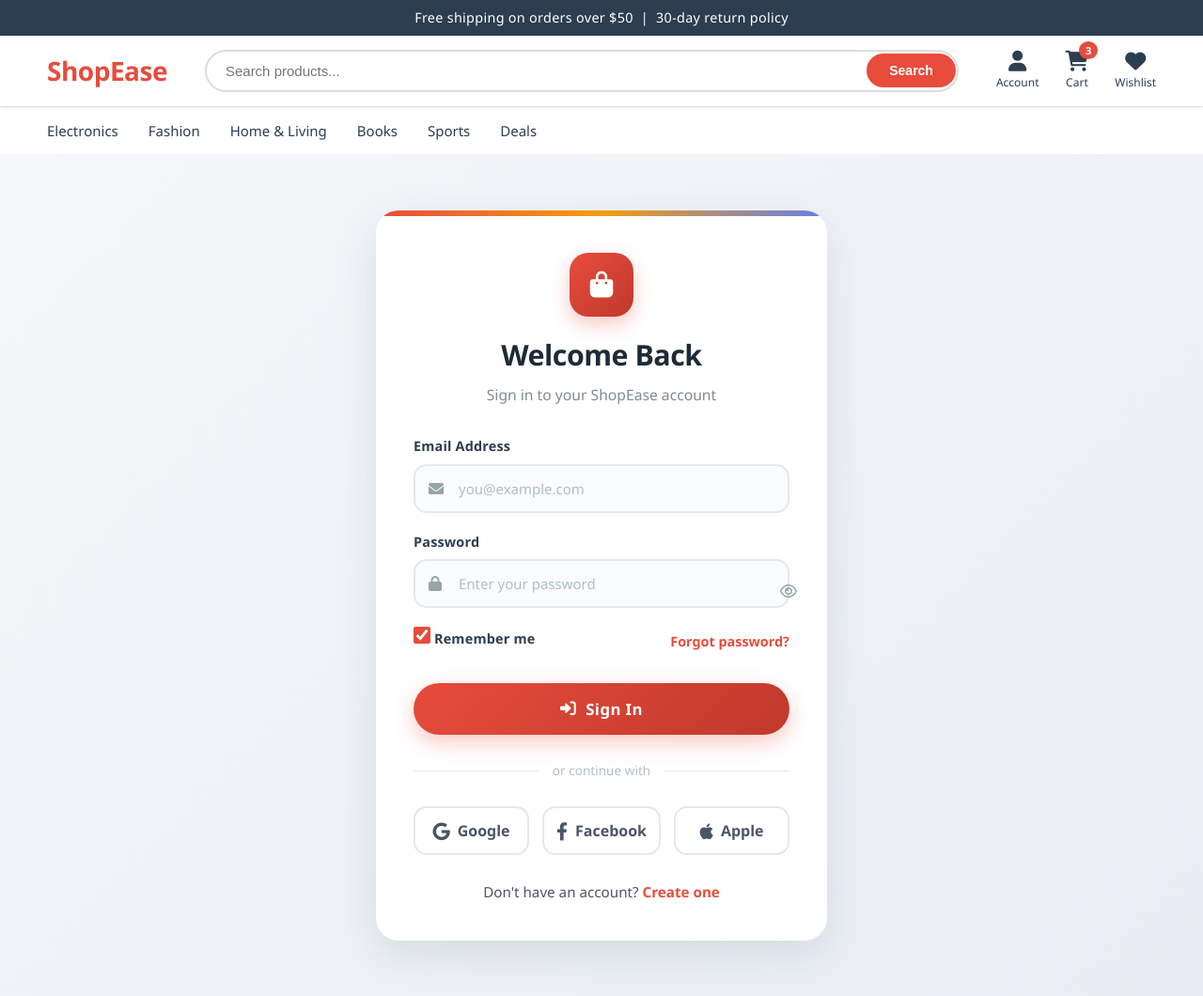
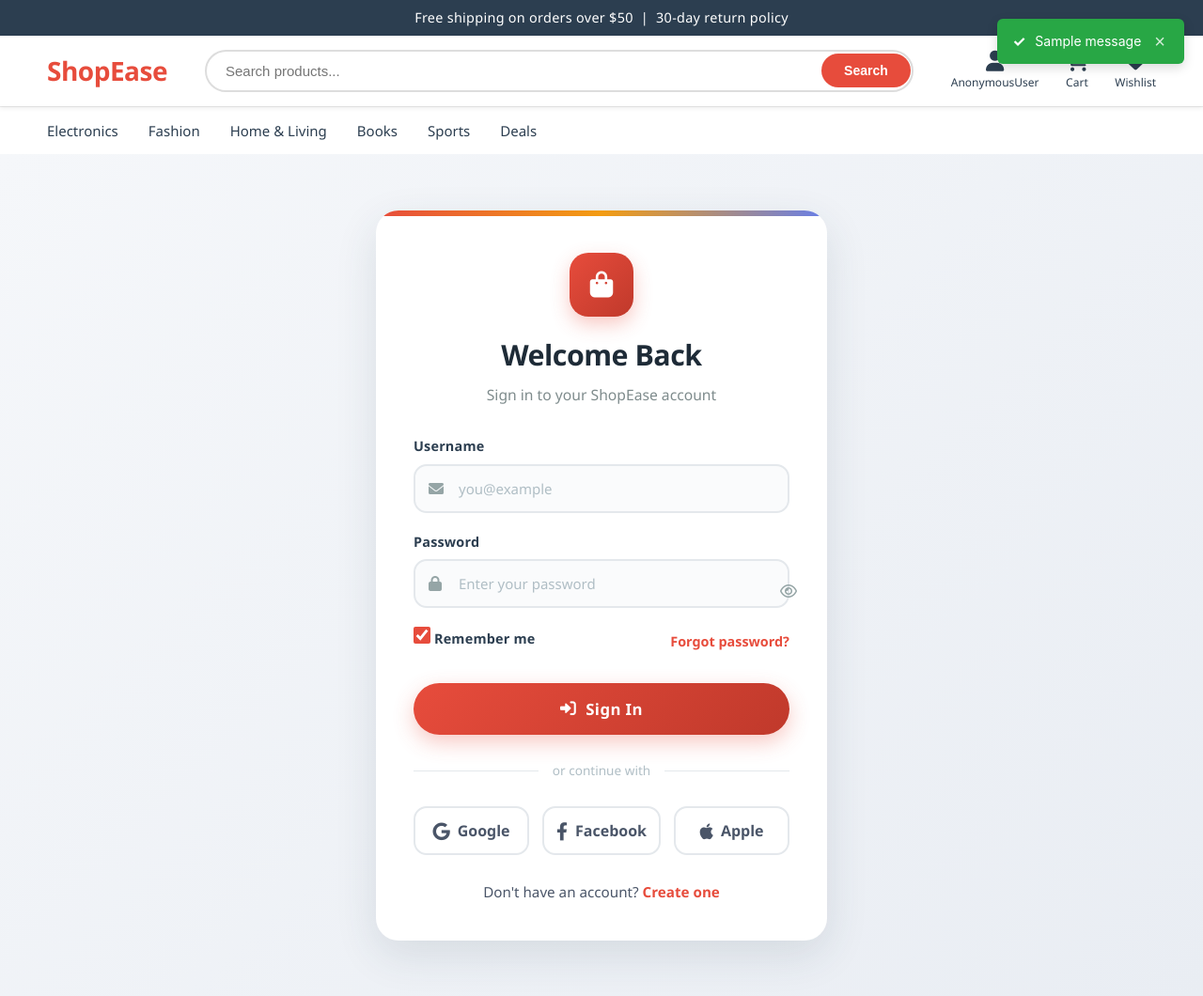
Before and after one commit to Yaseen-Naqash/advanceweb5, a Django app: template templates/login.html in a window 1280 px wide. Shown: the top 1060 px of the page at 94% size. Run offline with Django 5.2, Linux system fonts and the light colour scheme; the template is opened without the code that fills it, so the values that code supplies are empty; tables that the repository leaves empty hold one stand-in row (values such as "Sample post"); one stand-in notice (Sample message) is shown.

Commit message:
session 7

```diff
--- a/advanceweb/settings.py
+++ b/advanceweb/settings.py
@@ -101,6 +101,8 @@
 ]
 
 
+AUTH_USER_MODEL = 'base.person'
+
 # Internationalization
 # https://docs.djangoproject.com/en/5.1/topics/i18n/
 
--- a/advanceweb/urls.py
+++ b/advanceweb/urls.py
@@ -18,13 +18,14 @@
 from django.urls import path, include
 from django.conf.urls.static import static
 from django.conf import settings
-from base.views import home, account, detail
+from base.views import home, account, detail, login_page
 
 urlpatterns = [
     path('admin/', admin.site.urls),
     path('', home, name='home_url'),
     path('account/', account, name='account_url'),
-    path('product/<int:pk>/', detail, name='product_url')
+    path('product/<int:pk>/', detail, name='product_url'),
+    path('login/', login_page, name='login_url')
 
 ]
 
--- a/base/admin.py
+++ b/base/admin.py
@@ -1,5 +1,5 @@
 from django.contrib import admin
-from .models import Product, Category
+from .models import Product, Category, Person
 
 class ProductAdmin(admin.ModelAdmin):
     list_display = ['title', 'price','discount' , 'category', 'created_at', 'updated_at']
@@ -12,3 +12,4 @@
 admin.site.register(Product, ProductAdmin)
 
 admin.site.register(Category)
+admin.site.register(Person)
--- a/templates/login.html
+++ b/templates/login.html
@@ -745,9 +745,114 @@
         .auth-card {
             animation: fadeSlideUp 0.45s ease-out;
         }
+
+        .messages-container {
+        position: fixed;
+        top: 20px;
+        right: 20px;
+        z-index: 9999;
+        display: flex;
+        flex-direction: column;
+        gap: 10px;
+        max-width: 400px;
+    }
+
+    .alert {
+        display: flex;
+        align-items: center;
+        gap: 10px;
+        padding: 12px 16px;
+        border-radius: 6px;
+        color: #fff;
+        font-family: -apple-system, BlinkMacSystemFont, "Segoe UI", sans-serif;
+        font-size: 14px;
+        box-shadow: 0 4px 12px rgba(0, 0, 0, 0.15);
+        animation: slideIn 0.3s ease-out;
+    }
+
+    @keyframes slideIn {
+        from {
+            opacity: 0;
+            transform: translateX(100%);
+        }
+        to {
+            opacity: 1;
+            transform: translateX(0);
+        }
+    }
+
+    .alert-error   { background-color: #dc3545; }
+    .alert-warning { background-color: #ffc107; color: #212529; }
+    .alert-success { background-color: #28a745; }
+    .alert-info    { background-color: #17a2b8; }
+    .alert-default { background-color: #6c757d; }
+
+    .alert-icon {
+        font-weight: bold;
+        font-size: 16px;
+    }
+
+    .alert-text {
+        flex: 1;
+        line-height: 1.4;
+    }
+
+    .alert-close {
+        background: transparent;
+        border: none;
+        color: inherit;
+        font-size: 20px;
+        cursor: pointer;
+        line-height: 1;
+        padding: 0 4px;
+        opacity: 0.8;
+    }
+
+    .alert-close:hover {
+        opacity: 1;
+    }
     </style>
 </head>
 <body>
+    {% if messages %}
+    <div class="messages-container">
+        {% for message in messages %}
+            {% if message.tags == 'error' %}
+                <div class="alert alert-error" role="alert">
+                    <span class="alert-icon">✕</span>
+                    <span class="alert-text">{{ message }}</span>
+                    <button type="button" class="alert-close" onclick="this.parentElement.remove()">×</button>
+                </div>
+            {% elif message.tags == 'warning' %}
+                <div class="alert alert-warning" role="alert">
+                    <span class="alert-icon">⚠</span>
+                    <span class="alert-text">{{ message }}</span>
+                    <button type="button" class="alert-close" onclick="this.parentElement.remove()">×</button>
+                </div>
+            {% elif message.tags == 'success' %}
+                <div class="alert alert-success" role="alert">
+                    <span class="alert-icon">✓</span>
+                    <span class="alert-text">{{ message }}</span>
+                    <button type="button" class="alert-close" onclick="this.parentElement.remove()">×</button>
+                </div>
+            {% elif message.tags == 'info' %}
+                <div class="alert alert-info" role="alert">
+                    <span class="alert-icon">ℹ</span>
+                    <span class="alert-text">{{ message }}</span>
+                    <button type="button" class="alert-close" onclick="this.parentElement.remove()">×</button>
+                </div>
+            {% else %}
+                <div class="alert alert-default" role="alert">
+                    <span class="alert-icon">•</span>
+                    <span class="alert-text">{{ message }}</span>
+                    <button type="button" class="alert-close" onclick="this.parentElement.remove()">×</button>
+                </div>
+            {% endif %}
+        {% endfor %}
+    </div>
+    {% endif %}
+
+
     <!-- Header Top Bar -->
     <div class="header-top">
         Free shipping on orders over $50 &nbsp;|&nbsp; 30-day return policy
@@ -768,7 +873,7 @@
             <div class="header-actions">
                 <a href="#" id="accountLink">
                     <i class="fas fa-user"></i>
-                    Account
+                    {{ request.user }}
                 </a>
                 <a href="#" style="position: relative;">
                     <i class="fas fa-shopping-cart"></i>
@@ -797,6 +902,8 @@
 
     <!-- Main Content -->
     <main>
+
+
         <div class="auth-wrapper">
             <!-- ========== LOGIN CARD ========== -->
             <div class="auth-card" id="loginCard">
@@ -814,12 +921,13 @@
                     <span id="errorText">Invalid email or password. Please try again.</span>
                 </div>
 
-                <form class="auth-form" id="loginForm" onsubmit="handleLogin(event)">
+                <form class="auth-form" method="POST">
+                    {% csrf_token %}
                     <div class="form-group">
-                        <label for="email">Email Address</label>
+                        <label for="email">Username</label>
                         <div class="input-wrapper">
                             <i class="fas fa-envelope"></i>
-                            <input type="email" id="email" placeholder="you@example.com" required autocomplete="email">
+                            <input type="text" id="email" name="username" placeholder="you@example" required>
                         </div>
                     </div>
 
@@ -827,7 +935,7 @@
                         <label for="password">Password</label>
                         <div class="input-wrapper">
                             <i class="fas fa-lock"></i>
-                            <input type="password" id="password" placeholder="Enter your password" required autocomplete="current-password">
+                            <input type="password" id="password" name="password" placeholder="Enter your password" required autocomplete="current-password">
                             <button type="button" class="toggle-password" onclick="togglePassword()" id="toggleBtn">
                                 <i class="far fa-eye" id="eyeIcon"></i>
                             </button>
@@ -941,126 +1049,6 @@
         </div>
     </footer>
 
-    <script>
-        /* ----- password visibility toggle ----- */
-        function togglePassword() {
-            const passwordInput = document.getElementById('password');
-            const eyeIcon = document.getElementById('eyeIcon');
-            if (passwordInput.type === 'password') {
-                passwordInput.type = 'text';
-                eyeIcon.classList.remove('far', 'fa-eye');
-                eyeIcon.classList.add('fas', 'fa-eye-slash');
-            } else {
-                passwordInput.type = 'password';
-                eyeIcon.classList.remove('fas', 'fa-eye-slash');
-                eyeIcon.classList.add('far', 'fa-eye');
-            }
-        }
 
-        /* ----- demo credentials ----- */
-        const DEMO_USER = {
-            email: 'john.doe@example.com',
-            password: 'password123',
-            name: 'John Doe',
-            initials: 'JD'
-        };
-
-        /* ----- handle login form submission ----- */
-        function handleLogin(event) {
-            event.preventDefault();
-
-            const email = document.getElementById('email').value.trim().toLowerCase();
-            const password = document.getElementById('password').value;
-            const errorBox = document.getElementById('errorMessage');
-            const errorText = document.getElementById('errorText');
-
-            // Simple validation: accept demo credentials OR any non-empty email/password
-            // (In a real app, you'd call an API here.)
-            if (!email || !password) {
-                errorText.textContent = 'Please fill in all fields.';
-                errorBox.classList.add('show');
-                return;
-            }
-
-            // Check against demo credentials, but also accept any email/password combo for demo
-            if (email === DEMO_USER.email && password === DEMO_USER.password) {
-                // Success with demo user
-                errorBox.classList.remove('show');
-                loginSuccess(DEMO_USER.name, DEMO_USER.initials, DEMO_USER.email);
-            } else if (email && password.length >= 4) {
-                // Accept any email with password length >= 4 (demo mode)
-                errorBox.classList.remove('show');
-                const name = email.split('@')[0].replace(/[._]/g, ' ').replace(/\b\w/g, c => c.toUpperCase());
-                const initials = name.split(' ').map(n => n[0]).join('').slice(0, 2).toUpperCase();
-                loginSuccess(name, initials, email);
-            } else {
-                errorText.textContent = 'Invalid email or password. Please try again.';
-                errorBox.classList.add('show');
-            }
-        }
-
-        /* ----- show logged-in view ----- */
-        function loginSuccess(name, initials, email) {
-            // Hide login card, show logged-in card
-            document.getElementById('loginCard').style.display = 'none';
-            const loggedInCard = document.getElementById('loggedInCard');
-            loggedInCard.style.display = 'block';
-
-            // Set user info
-            document.getElementById('userAvatar').textContent = initials || 'U';
-            document.getElementById('welcomeName').textContent = `Welcome back, ${name || 'User'}!`;
-            document.getElementById('userEmail').textContent = email || 'user@example.com';
-
-            // Update header account link text
-            document.getElementById('accountLink').innerHTML = `<i class="fas fa-user-check"></i> ${name.split(' ')[0]}`;
-
-            // Scroll to top of card for smooth view
-            loggedInCard.scrollIntoView({ behavior: 'smooth', block: 'center' });
-        }
-
-        /* ----- handle logout ----- */
-        function handleLogout() {
-            // Show login card, hide logged-in card
-            document.getElementById('loggedInCard').style.display = 'none';
-            const loginCard = document.getElementById('loginCard');
-            loginCard.style.display = 'block';
-
-            // Reset form
-            document.getElementById('loginForm').reset();
-            document.getElementById('password').type = 'password';
-            document.getElementById('eyeIcon').className = 'far fa-eye';
-            document.getElementById('errorMessage').classList.remove('show');
-
-            // Reset header link
-            document.getElementById('accountLink').innerHTML = `<i class="fas fa-user"></i> Account`;
-
-            // Scroll to top of card
-            loginCard.scrollIntoView({ behavior: 'smooth', block: 'center' });
-        }
-
-        /* ----- social login (demo) ----- */
-        function socialLogin(provider) {
-            // In a real app, this would redirect to OAuth flow.
-            // For demo, we simulate a successful login.
-            const demoName = `${provider} User`;
-            const demoInitials = provider.slice(0, 2).toUpperCase();
-            const demoEmail = `user@${provider.toLowerCase()}.com`;
-            loginSuccess(demoName, demoInitials, demoEmail);
-        }
-
-        /* ----- clear error when typing ----- */
-        document.getElementById('email').addEventListener('input', () => {
-            document.getElementById('errorMessage').classList.remove('show');
-        });
-        document.getElementById('password').addEventListener('input', () => {
-            document.getElementById('errorMessage').classList.remove('show');
-        });
-
-        /* ----- account link in header scrolls to auth card ----- */
-        document.getElementById('accountLink').addEventListener('click', (e) => {
-            e.preventDefault();
-            document.querySelector('.auth-card').scrollIntoView({ behavior: 'smooth', block: 'center' });
-        });
-    </script>
 </body>
 </html>
```
Also changed, not shown: base/models.py (+17 -0 lines), base/views.py (+48 -2 lines), base/migrations/0001_initial.py.
